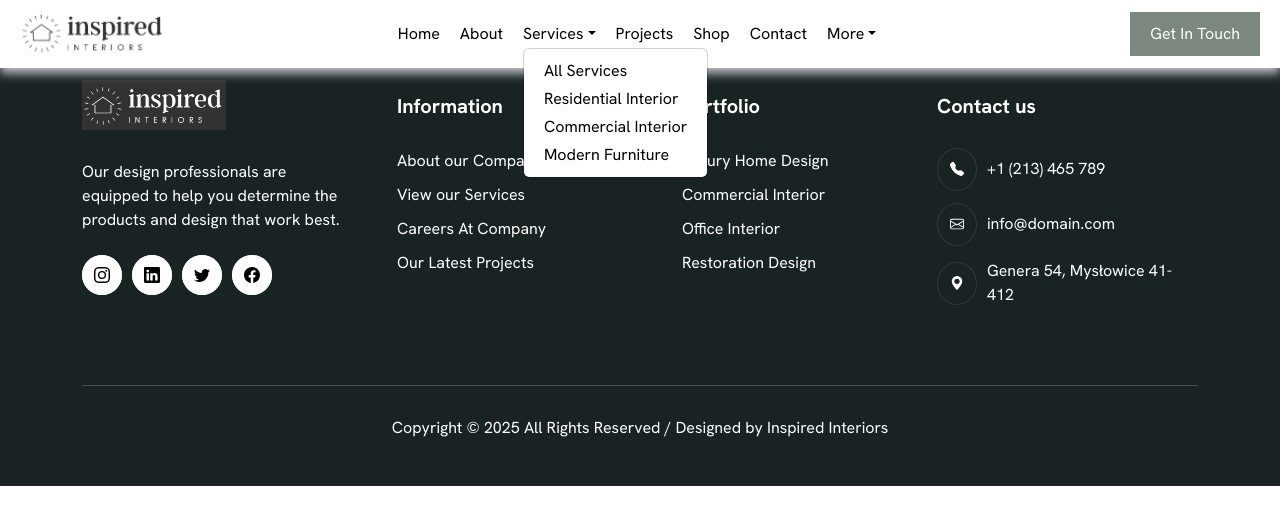
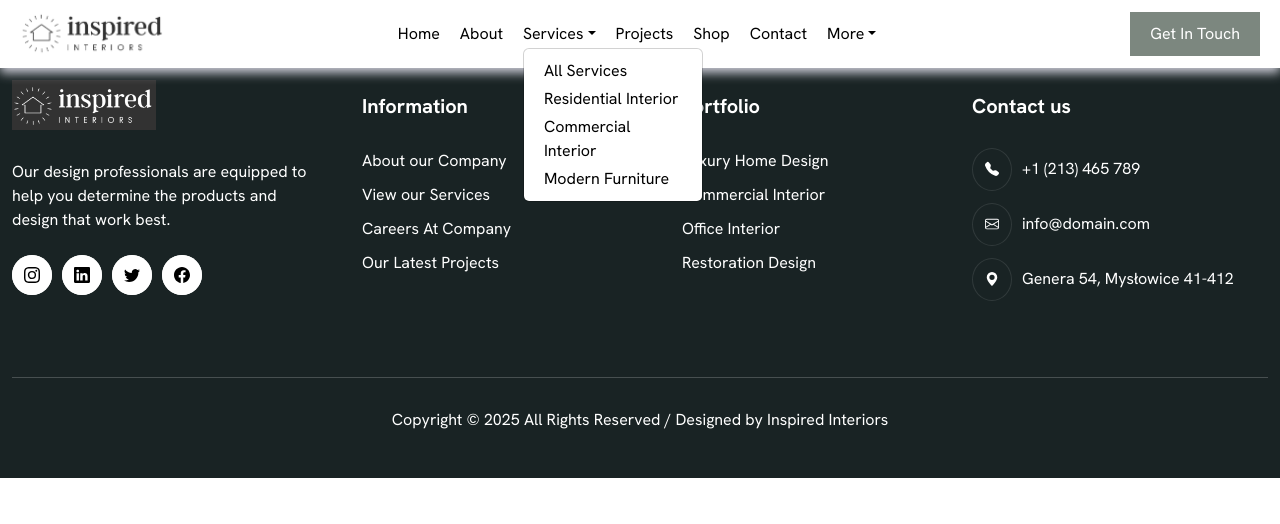
Before and after one commit to maithili-4752/interiordesignwebsite, a React (Create React App) app: page /more in a window 1280 px wide. Both pictures are taken after a click on the button "Services". Shown: the top 524 px of the page. Built offline with nearby package versions, Linux system fonts and the light colour scheme.

Commit message:
interiordesign

```diff
--- a/src/components/Footer.jsx
+++ b/src/components/Footer.jsx
@@ -10,7 +10,7 @@ const Footer = () => {
   return (
     <div>
       <div className="footer-wrap">
-        <div className="container">
+        <div className="container-fluid">
           <div className="row mb-5">
             <div className="col-sm-12 col-md-6 col-lg-3">
               <div className="footer-content">
--- a/src/components/Navigation.css
+++ b/src/components/Navigation.css
@@ -91,7 +91,12 @@ nav {
 .drop-space {
   padding: 2px 20px;
 }
-
+.dropdown-menu{
+  position: absolute;
+  inset: 0px auto auto 0px;
+  transform: translate3d(0px, 26px, 0px);
+  width: 180px;
+}
 @media (max-width: 768px) {
   .checkbtn {
     display: block;
--- a/src/components/Navigation.jsx
+++ b/src/components/Navigation.jsx
@@ -27,10 +27,10 @@ const Navigation = () => {
                         </Dropdown.Toggle>
 
                         <Dropdown.Menu>
-                            <Dropdown.Item href="/allservice" className="nav-link drop-space">All Services </Dropdown.Item>
-                            <Dropdown.Item href="/residencial" className="nav-link drop-space">Residential Interior </Dropdown.Item>
-                            <Dropdown.Item href="/commercial" className="nav-link drop-space">Commercial Interior</Dropdown.Item>
-                            <Dropdown.Item href="/modernfurniture" className="nav-link drop-space">Modern Furniture</Dropdown.Item>
+                            <NavLink to='/allservice' className="nav-link nav-link drop-space">All Services </NavLink>
+                            <NavLink to='/residencial' className="nav-link nav-link drop-space">Residential Interior </NavLink>
+                            <NavLink to='/commercial' className="nav-link nav-link drop-space">Commercial Interior </NavLink>
+                            <NavLink to='/modernfurniture' className="nav-link nav-link drop-space">Modern Furniture </NavLink>
                         </Dropdown.Menu>
                     </Dropdown></li>
                     <li><NavLink to='/project' className="nav-link">Projects</NavLink></li>
@@ -42,9 +42,9 @@ const Navigation = () => {
                         </Dropdown.Toggle>
 
                         <Dropdown.Menu>
-                            <Dropdown.Item href="/projectdetailspage" className="nav-link drop-space">Project Details</Dropdown.Item>
-                            <Dropdown.Item href="/gallery" className="nav-link drop-space">Gallery</Dropdown.Item>
-                            <Dropdown.Item href="/privacypolicy" className="nav-link drop-space">Privacy Policy </Dropdown.Item>
+                            <NavLink to='/projectdetailspage' className="nav-link nav-link drop-space">Project Details </NavLink>
+                            <NavLink to='/gallery' className="nav-link nav-link drop-space">Gallery </NavLink>
+                            <NavLink to='/privacypolicy' className="nav-link nav-link drop-space">Privacy Policy </NavLink>
                         </Dropdown.Menu>
                     </Dropdown></li>
                 </ul>
```
